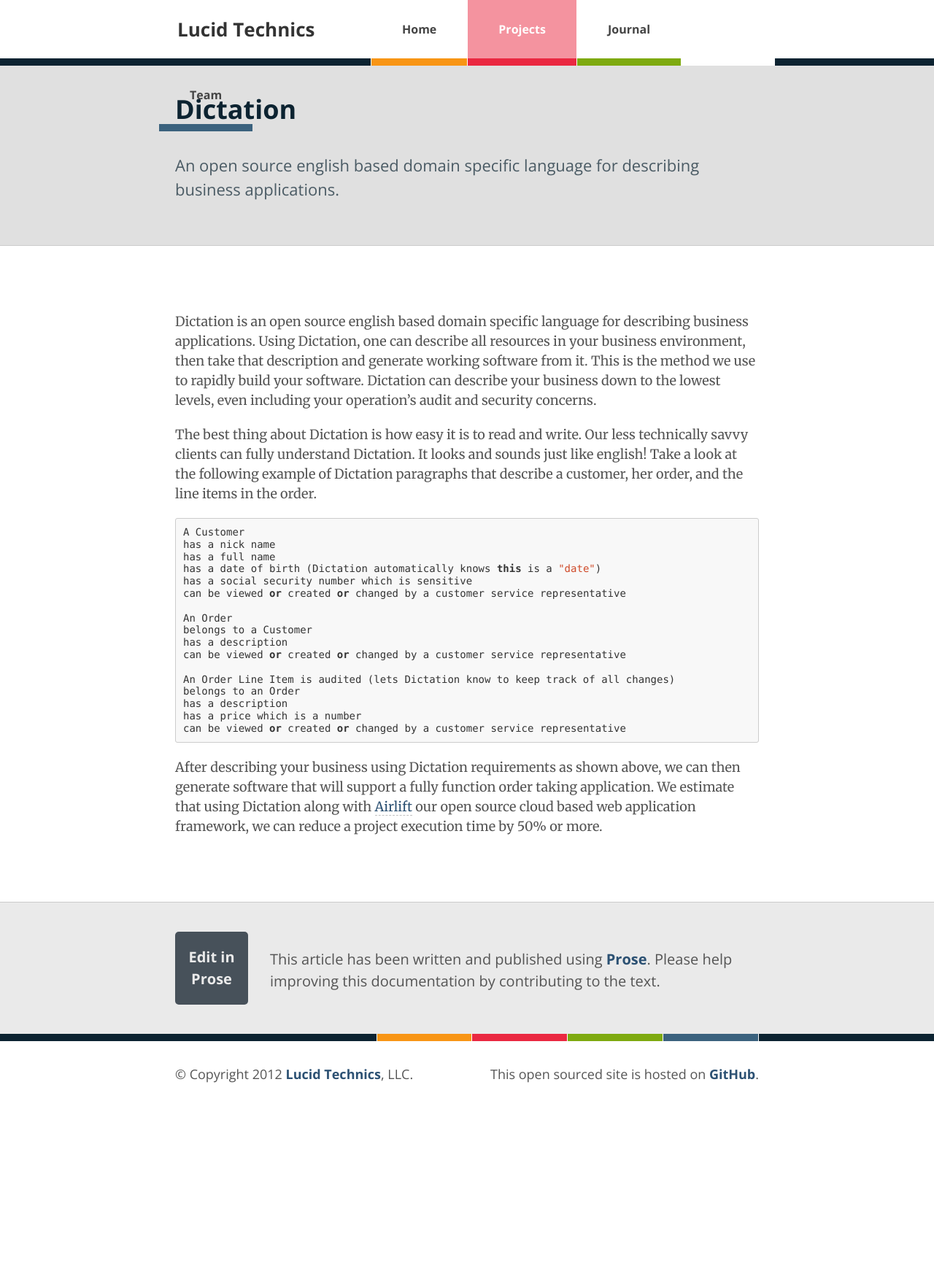
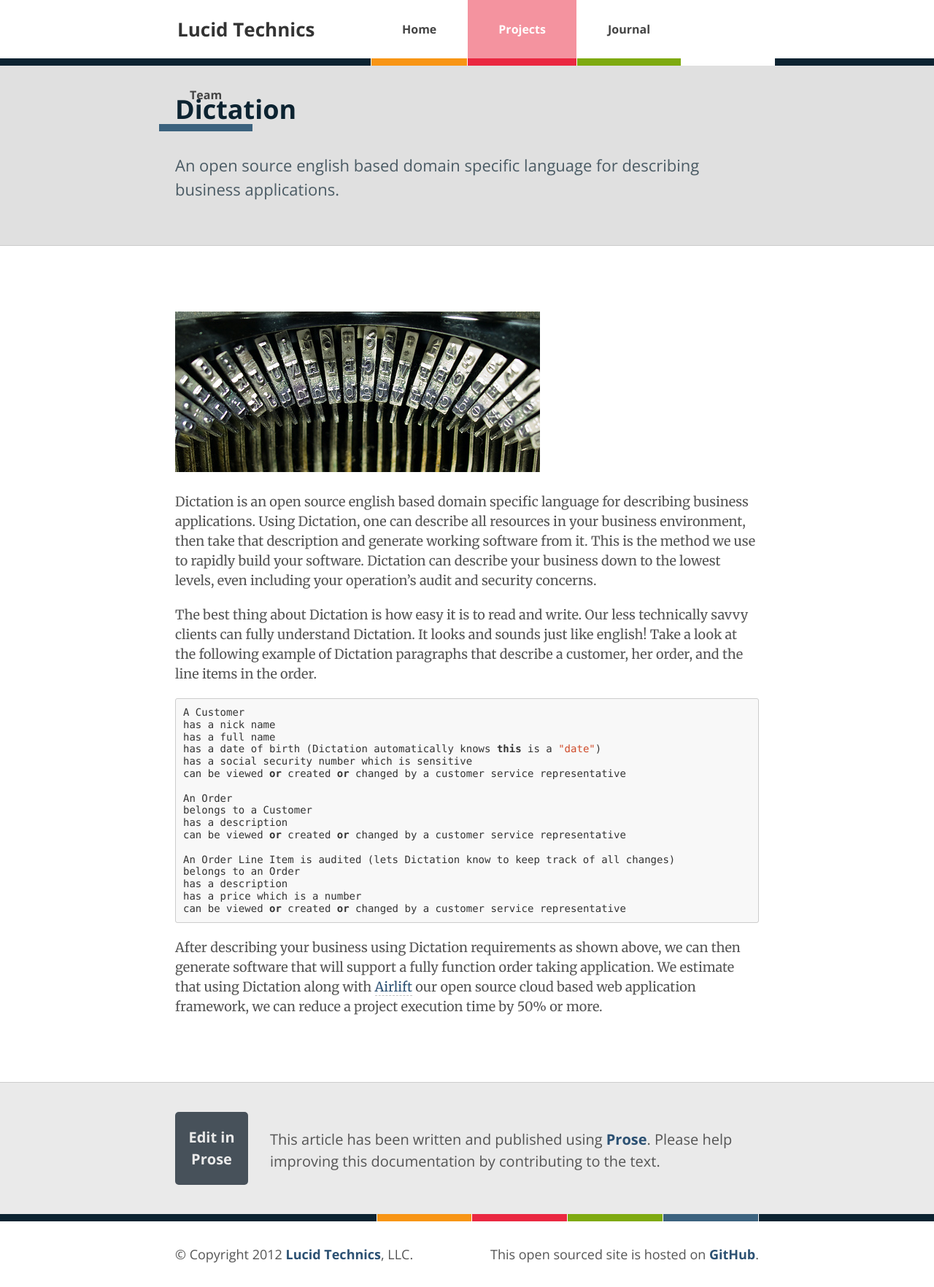
Before and after one commit to LucidTechnics/lucidtechnics.github.com, a Jekyll site: the page built from _posts/projects/0100-01-02-dictation.md, in a window 1280 px wide. Shown: the whole page at 73% size. Built offline with Jekyll 4.4.1, drawn with Linux system fonts in a browser that asks for light colours; nearby versions of some CDN libraries; before the commit the page ends 1517 px from its top, so only the background shows below that.

Commit message:
Updated _posts/projects/0100-01-02-dictation.md

```diff
--- a/_posts/projects/0100-01-02-dictation.md
+++ b/_posts/projects/0100-01-02-dictation.md
@@ -11,6 +11,8 @@
 - projects
 published: true
 ---
+
+![Washington DC train status electronic sign](https://raw.github.com/LucidTechnics/lucidtechnics.github.com/master/images/typewriter_500_220.jpg)
 
 Dictation is an open source english based domain specific language for describing business applications.  Using Dictation, one can describe all resources in your business environment, then take that description and generate working software from it.  This is the method we use to rapidly build your software.  Dictation can describe your business down to the lowest levels, even including your operation's audit and security concerns.
 
```
